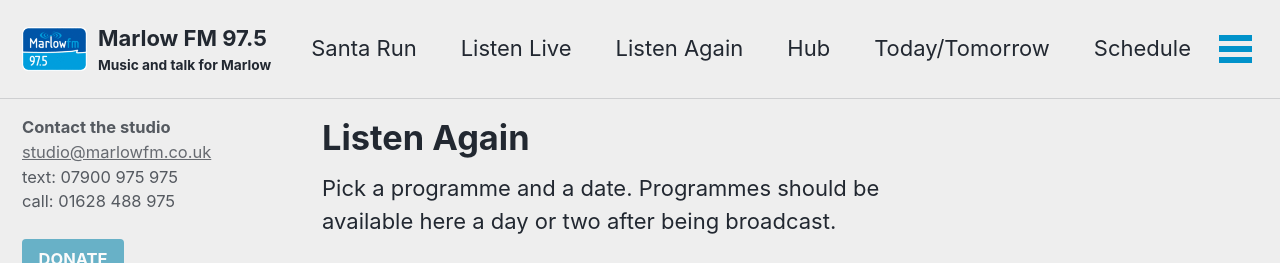
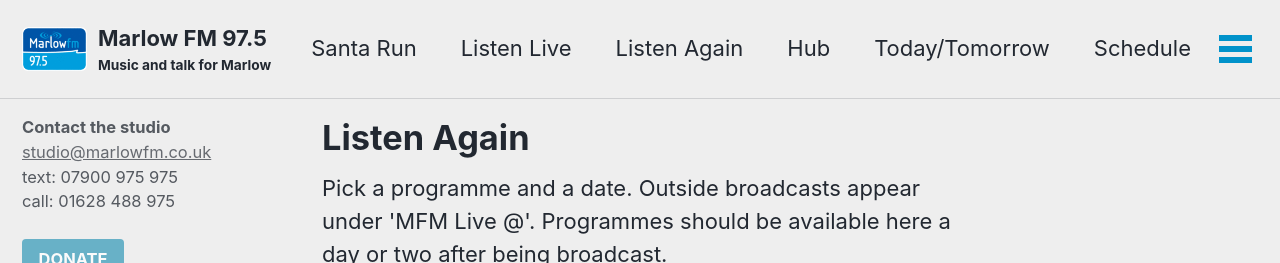
Before and after one commit to marlowfm/marlowfm.github.io, a Jekyll site: the page built from _pages/listen-again.html, in a window 1280 px wide, cut to the strip 0-263 px from the top of the page. Built offline with Jekyll 4.4.1, drawn with Linux system fonts in a browser that asks for light colours; cached includes are drawn as plain includes; nearby versions of some CDN libraries.

Commit message:
Update 'listen again' wording

```diff
--- a/_pages/listen-again.html
+++ b/_pages/listen-again.html
@@ -5,13 +5,21 @@
 sidebar:
   - text: "**Contact the studio**<br>[studio@marlowfm.co.uk](mailto:studio@marlowfm.co.uk)<br>text: 07900 975 975<br>call: 01628 488 975<br><br>[DONATE](/donate/){: .btn .btn--info .btn--large}"
 ---
+
 <style>
 	iframe {
 		border: none;
 	}
 </style>
-<p>Pick a programme and a date. Programmes should be available here a day or two after being broadcast.</p>
+<p>
+	Pick a programme and a date. Outside broadcasts appear under 'MFM Live @'.
+	Programmes should be available here a day or two after being broadcast.
+</p>
 
-<iframe width="100%" height="250" src="https://listenagain.marlowfm.co.uk/"></iframe>
+<iframe
+	width="100%"
+	height="250"
+	src="https://listenagain.marlowfm.co.uk/"
+></iframe>
 
 <!--[![App Store](/assets/images/logos/app-store-200x60.png)](/)-->
```
